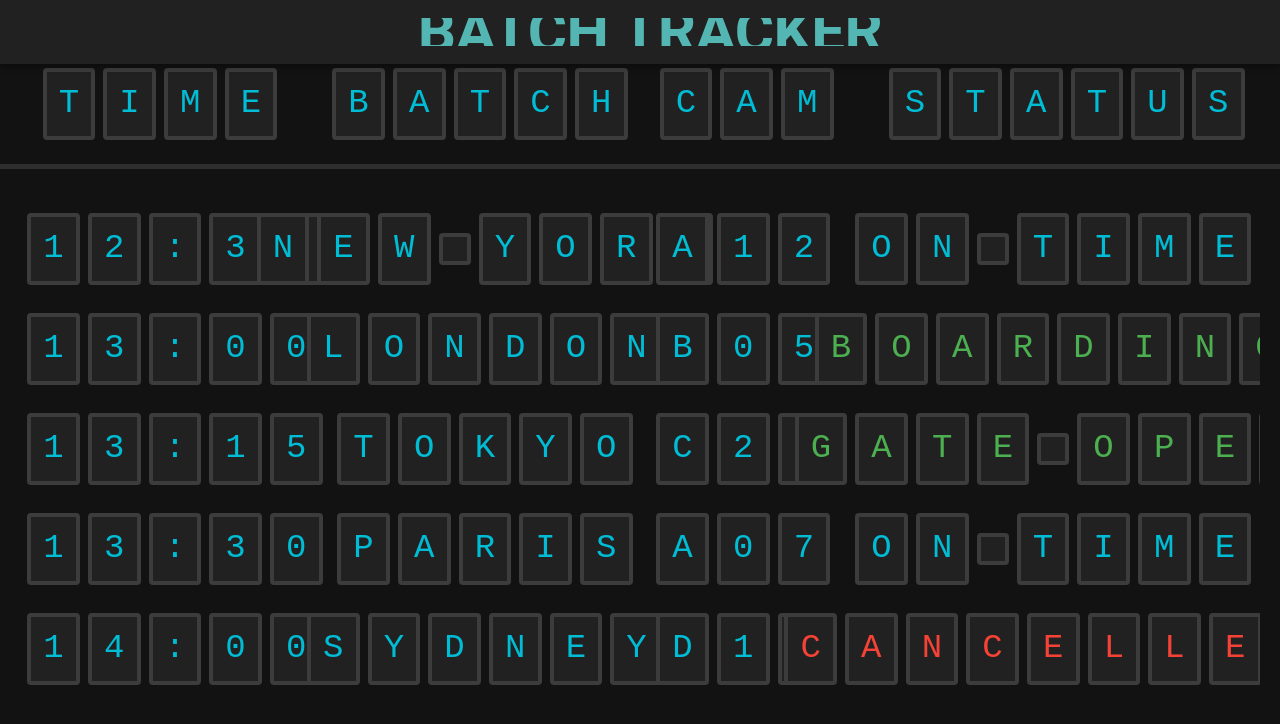
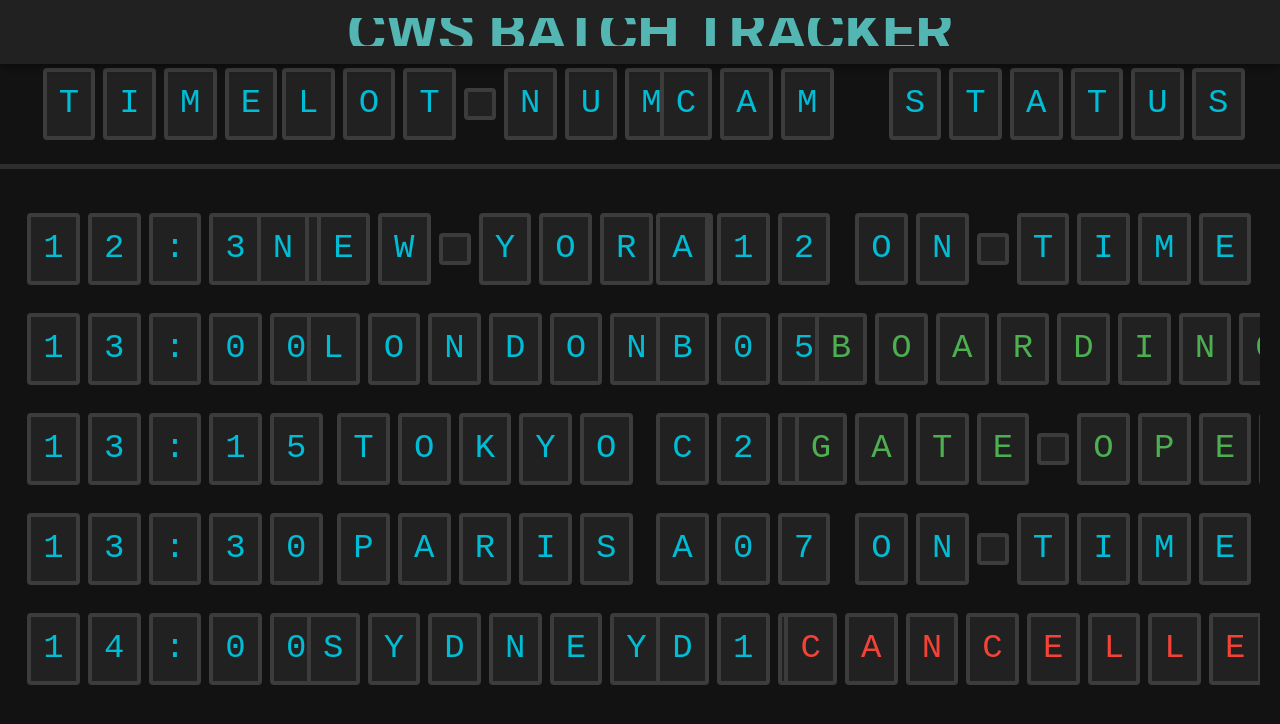
Before and after one commit to AlexDrco/tracking-system, a Vue app: page / in a window 1280 px wide. Shown: the top 724 px of the page. Built offline with nearby package versions, Linux system fonts and the light colour scheme.

Commit message:
changed text

```diff
--- a/index.html
+++ b/index.html
@@ -2,7 +2,7 @@
 <html>
   <head>
     <meta charset="UTF-8" />
-    <title>My Vue Electron App</title>
+    <title>Tracking System</title>
   </head>
   <body>
     <div id="app"></div>
--- a/src/App.vue
+++ b/src/App.vue
@@ -1,11 +1,11 @@
 <template>
     <v-app>
         <v-app-bar>
-            <v-app-bar-title class="text-h2 font-weight-bold text-center text-secondary">BATCH TRACKER</v-app-bar-title>
+            <v-app-bar-title class="text-h2 font-weight-bold text-center text-secondary">CWS BATCH TRACKER</v-app-bar-title>
         </v-app-bar>
         <v-main>
             <v-container fluid class="pa-0 h-100">
-                <DepartureRow time="TIME" destination="BATCH" gate="CAM" status="STATUS" />
+                <DepartureRow time="TIME" destination="LOT NUM" gate="CAM" status="STATUS" />
                 <v-divider thickness="5" class="my-5"></v-divider>
 
 
```
